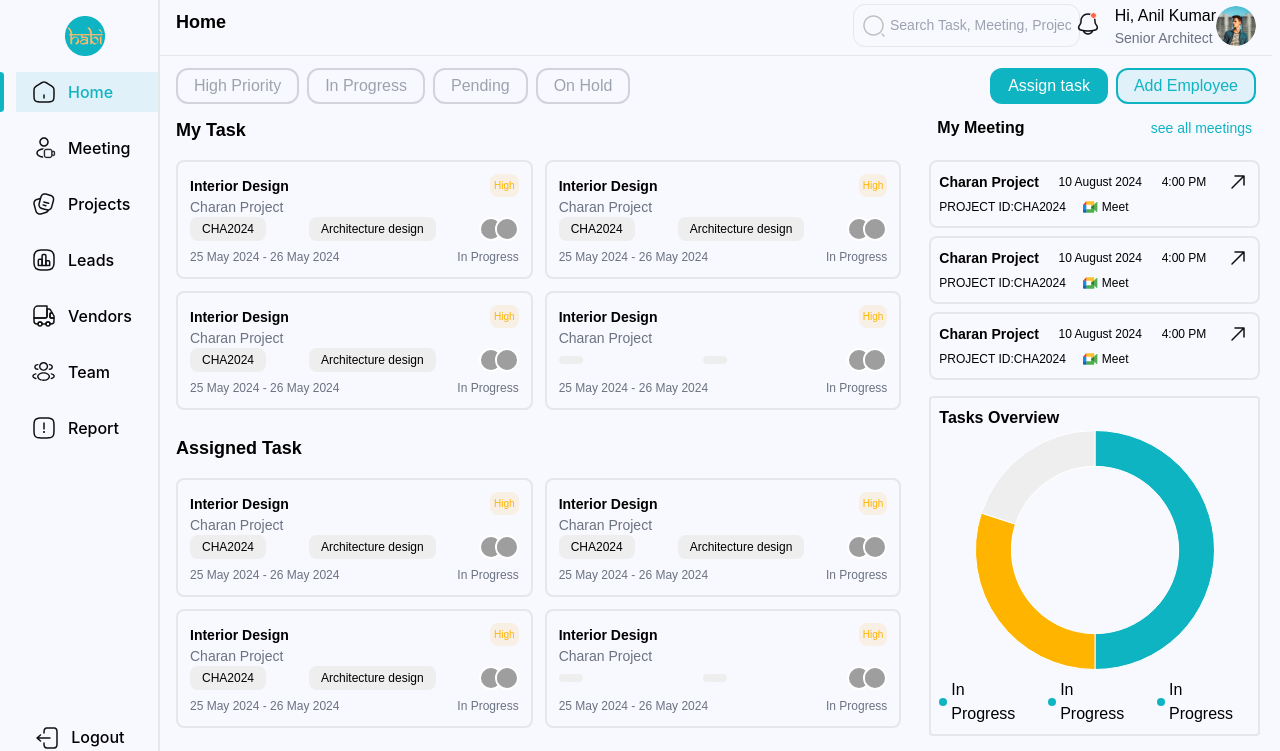
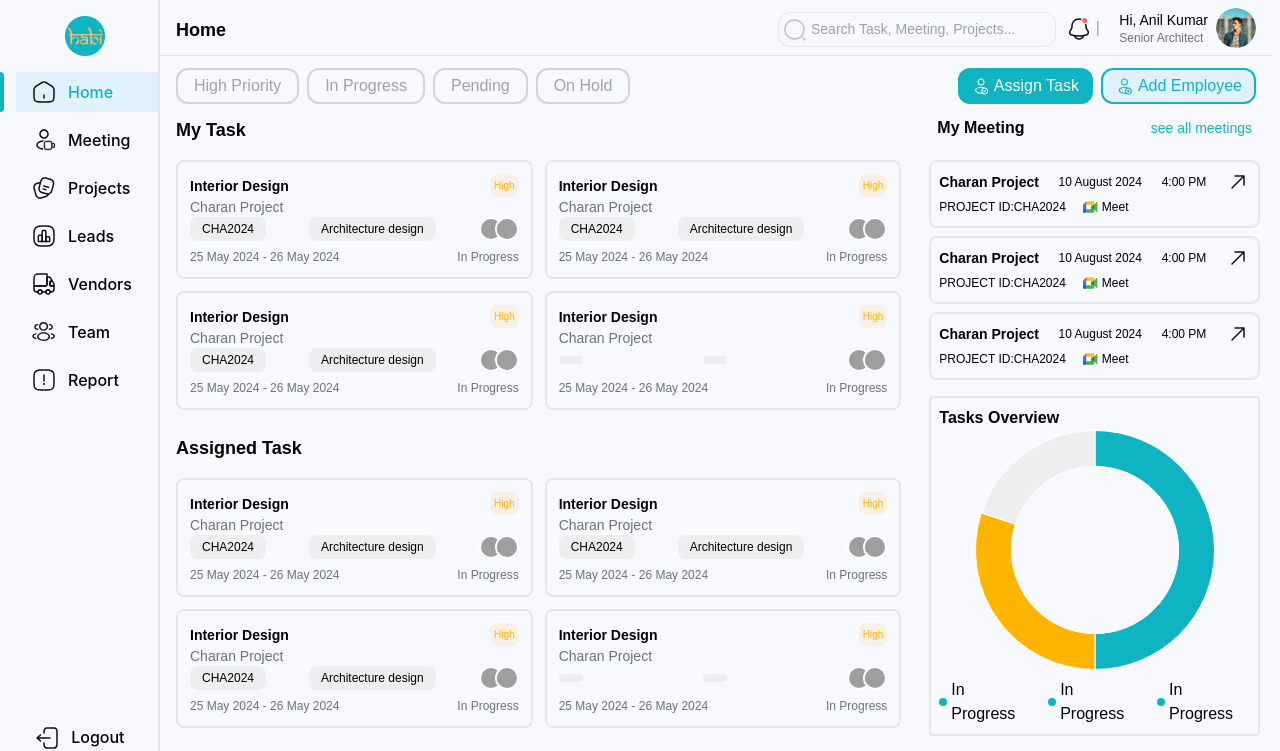
Before and after one commit to tejudharanesh/HABI_internal, a React (Vite) app: page / in a window 1280 px wide. Shown: the top 751 px of the page. Built offline with nearby package versions, Linux system fonts and the light colour scheme; grey boxes are pictures that could not be loaded.

Commit message:
added responsive screens

```diff
--- a/src/components/Admin/TaskFilters.jsx
+++ b/src/components/Admin/TaskFilters.jsx
@@ -1,4 +1,6 @@
 import React from "react";
+import assignTask from "../../assets/svg/assignTask.svg";
+import addEmployee from "../../assets/svg/addEmployee.svg";
 function TaskFilters() {
   return (
     <div className="relative py-3 pl-4">
@@ -13,11 +15,13 @@ function TaskFilters() {
         )
       )}
       <div className="absolute right-2 inline">
-        <button className="px-4 py-1 rounded-xl bg-primary text-white border-2 mr-2 outline-none focus:outline-none">
-          Assign task
+        <button className="px-3 py-1 rounded-xl bg-primary text-white border-2 mr-2 outline-none focus:outline-none">
+          <img src={assignTask} alt="" className="inline mr-1" />
+          <span className="hidden lg:inline">Assign Task</span>
         </button>
-        <button className="px-4 py-1 rounded-xl bg-primaryO text-primary border-2 border-primary mr-2 outline-none focus:outline-none">
-          Add Employee
+        <button className="px-3 py-1 rounded-xl bg-primaryO text-primary border-2 border-primary mr-2 outline-none focus:outline-none">
+          <img src={addEmployee} alt="" className="inline mr-1" />
+          <span className="hidden lg:inline">Add Employee</span>
         </button>
       </div>
     </div>
--- a/src/components/header/Header.jsx
+++ b/src/components/header/Header.jsx
@@ -4,27 +4,27 @@ import bell from "../../assets/svg/bell.svg";
 import search from "../../assets/svg/search.svg";
 const Header = () => {
   return (
-    <div className="relative h-14 border-b p-1">
-      <p className="text-black text-lg absolute left-20 md:left-4 top-2 font-semibold">
+    <div className="relative h-14 border-b p-2">
+      <p className="text-black text-lg absolute left-20 md:left-4 top-4 font-semibold">
         Home
       </p>
-      <div className="md:border rounded-xl p-2 absolute right-48">
+      <div className="md:border rounded-xl p-1 absolute right-20 md:right-48 mr-6 mt-1">
         <img src={search} alt="" className="inline-block mr-1" />
 
         <input
           type="text"
           placeholder="Search Task, Meeting, Projects..."
-          className="bg-layoutColor outline-none focus:outline-none border-none ring-0 text-black text-sm hidden md:inline"
+          className="bg-layoutColor outline-none focus:outline-none border-none ring-0 text-black text-sm hidden md:inline w-60 h-4"
         />
       </div>
-      <div className="inline-block mr-1 absolute right-40 p-2">
-        <img src={bell} alt="" />
+      <div className="inline-block mx-1 absolute right-14 md:right-40 p-2 text-gray-400">
+        <img src={bell} alt="" className="inline" /> |
       </div>
       <div className="flex absolute right-4">
         <div className="flex items-center">
-          <div className="ml-2 hidden md:inline">
-            <p className="text-black">Hi, Anil Kumar</p>
-            <p className="text-gray-500 text-sm">Senior Architect</p>
+          <div className="ml-2 hidden md:inline mr-2">
+            <p className="text-black text-sm">Hi, Anil Kumar</p>
+            <p className="text-gray-500 text-xs">Senior Architect</p>
           </div>
           <img
             src={profile} // Replace with actual image URL
--- a/src/components/navbar/Navbar.jsx
+++ b/src/components/navbar/Navbar.jsx
@@ -95,7 +95,7 @@ const Navbar = () => {
               />
             </div>
 
-            <div className="flex flex-col w-auto gap-y-2 lg:gap-y-4 h-screen relative">
+            <div className="flex flex-col w-auto gap-y-2 xl:gap-y-4 h-screen relative">
               {buttons.map((button) => (
                 <div key={button.id} className={`relative w-auto `}>
                   <Link
--- a/src/pages/Admin/Home.jsx
+++ b/src/pages/Admin/Home.jsx
@@ -87,7 +87,7 @@ function Home() {
   return (
     <div className="min-h-screen flex flex-col items-center bg-background font-poppins w-full">
       <div
-        className={`w-screen flex flex-col bg-layoutColor px-2 h-auto md:pl-28 lg:pl-40`}
+        className={`w-screen flex flex-col bg-layoutColor px-2 h-auto md:pl-24 lg:pl-40`}
       >
         <Header />
         <TaskFilters />
```
Also changed, not shown: src/assets/svg/addEmployee.svg (added), src/assets/svg/assignTask.svg (added).
